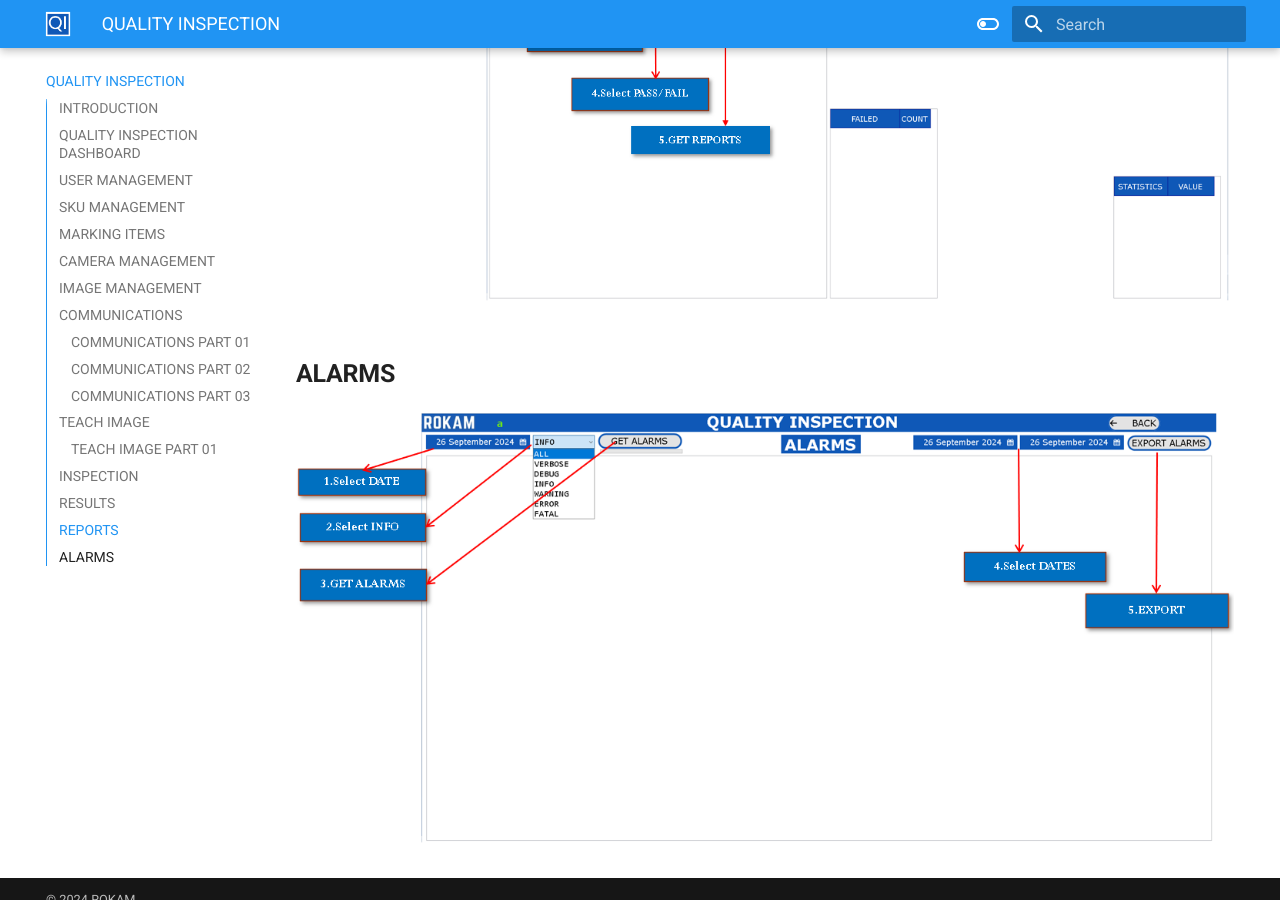
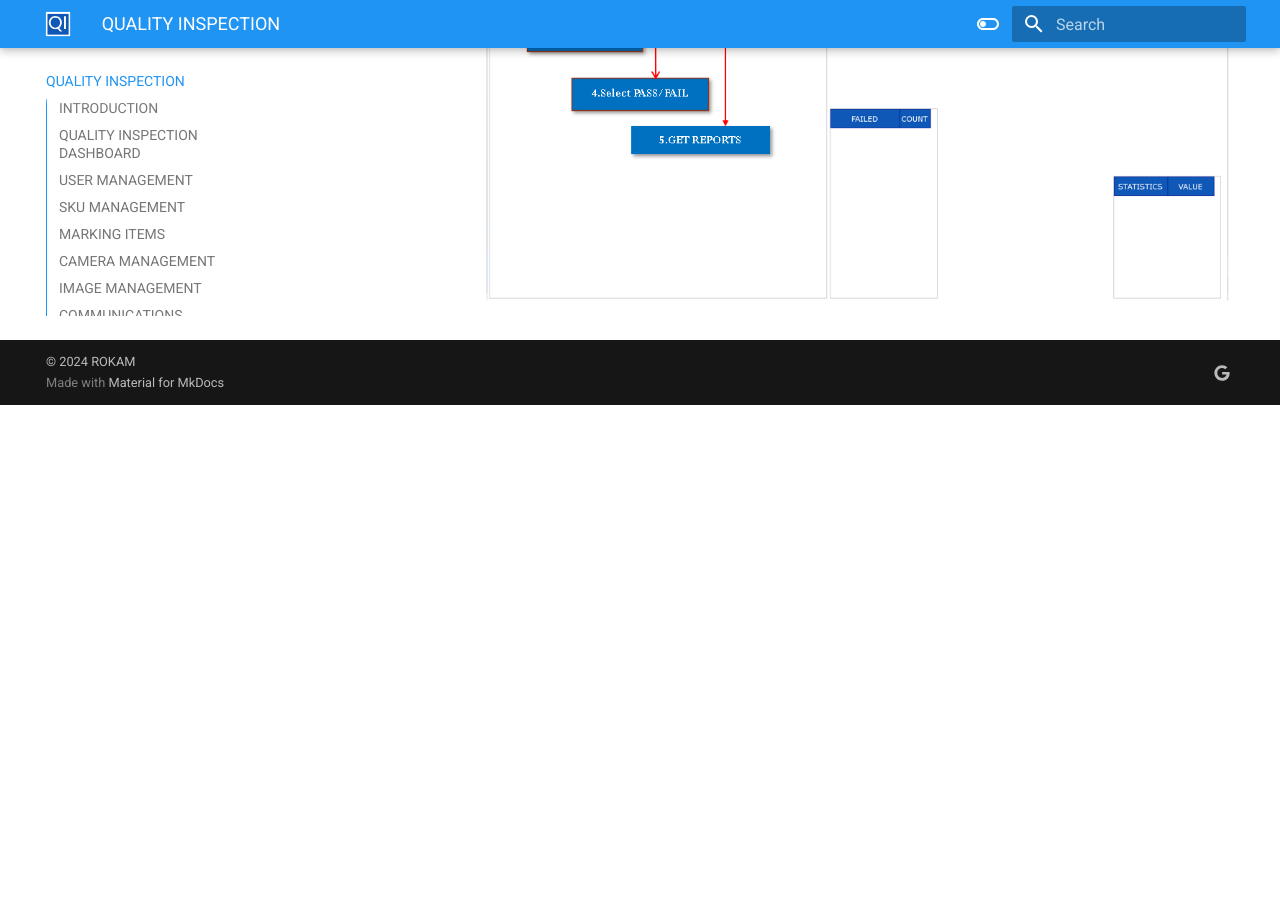
Before and after one commit to THANUSHRAZ001/mkdocs, an MkDocs documentation site: the page built from docs/index.md, in a window 1280 px wide and 900 px high, scrolled down 8393 px. Built offline with MkDocs 1.6.1 and Material for MkDocs 9.7.7, drawn with Linux system fonts in a browser that asks for light colours; after the commit the page ends 8798 px from its top, so only the background shows below that.

Commit message:
"Automated update"

```diff
--- a/docs/index.md
+++ b/docs/index.md
@@ -62,7 +62,3 @@ Our application specialize in advanced automation technologies such as surface d
 ## **REPORTS**
 
 ![alt text](path/image-15.png)
-
-## **ALARMS**
-
-![alt text](path/image-16.png)
```
Also changed, not shown: site/index.html (added), 1 other file.
